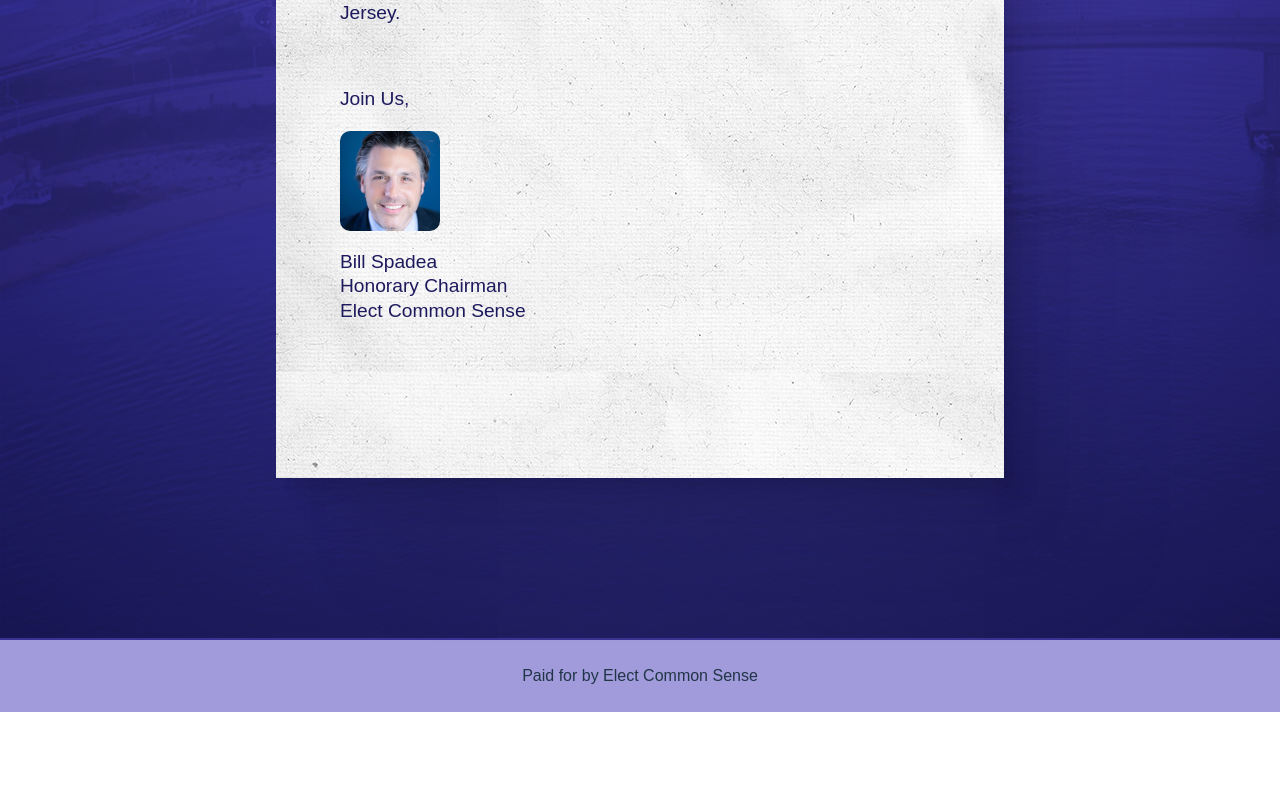
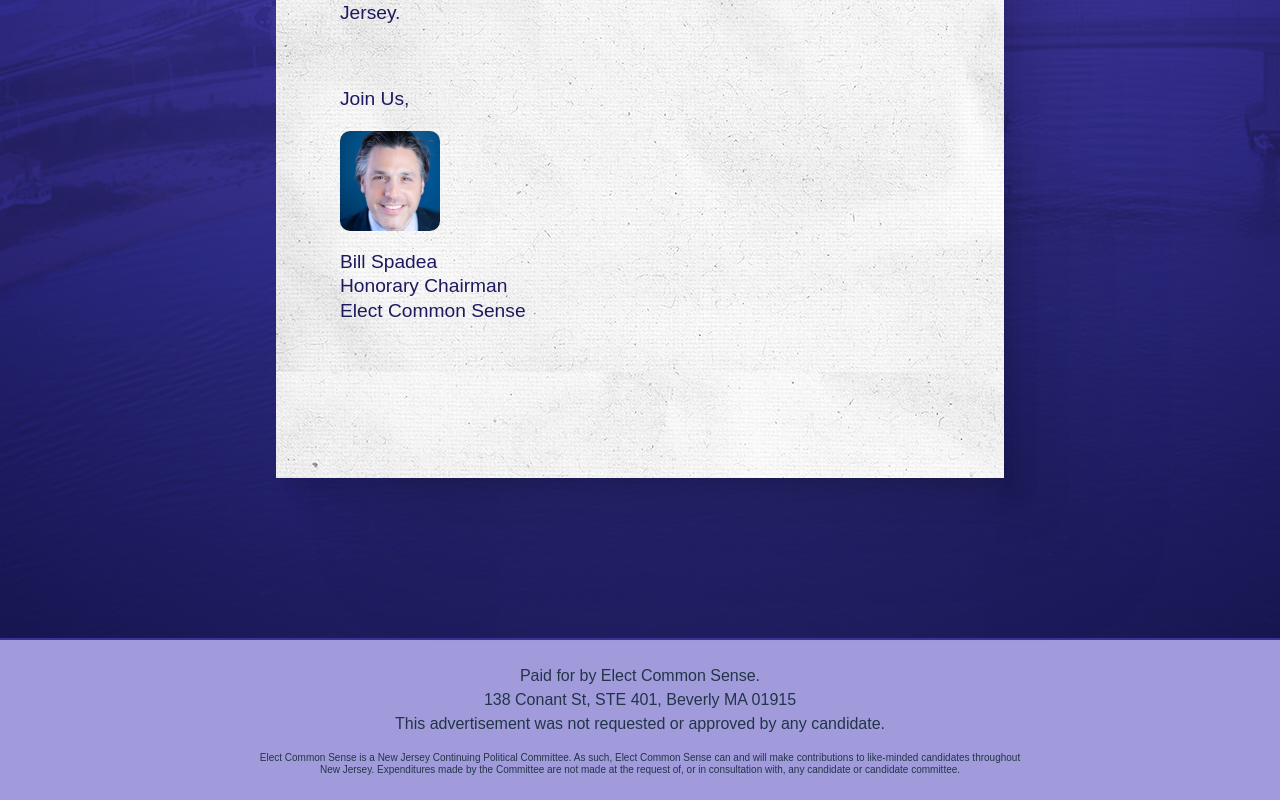
Before and after one commit to National-Public-Affairs/ecs-nj-splash-react, a React (Vite) app: page / in a window 1280 px wide. Shown: the part 920-1720 px from the top of the page. Before the commit the page ends 1632 px from the top, so only its background shows below. Built offline with nearby package versions, Linux system fonts and the light colour scheme; a web font is replaced by a local one.

Commit message:
added disclaimers

```diff
--- a/src/components/Footer/Footer.module.css
+++ b/src/components/Footer/Footer.module.css
@@ -1,5 +1,5 @@
 .wrapper {
-  padding: 3vh 0;
+  padding: 3vh 20%;
   border-top: 2px solid var(--purple-3);
   background-color: var(--purple-2);
 }
@@ -7,3 +7,16 @@
 .logo {
   width: clamp(75px, 25vmin, 170px);
 }
+
+.disclaimer {
+  margin-top: 1rem;
+  font-size: 10px;
+  line-height: 12px;
+}
+
+/* general mobile styling */
+@media only screen and (max-width: 900px) and (min-height: 300px) {
+  .wrapper {
+    padding: 3vh 10%;
+  }
+}
--- a/src/components/Footer/Footer.tsx
+++ b/src/components/Footer/Footer.tsx
@@ -3,7 +3,17 @@
 export default function Footer() {
   return (
     <div className={styles.wrapper}>
-      <div>Paid for by Elect Common Sense</div>
+      <div>
+        Paid for by Elect Common Sense.
+        <br />
+        138 Conant St, STE 401, Beverly MA 01915
+        <br />
+        This advertisement was not requested or approved by any candidate.
+      </div>
+
+      <div className={styles.disclaimer}>
+        Elect Common Sense is a New Jersey Continuing Political Committee. As such, Elect Common Sense can and will make contributions to like-minded candidates throughout New Jersey. Expenditures made by the Committee are not made at the request of, or in consultation with, any candidate or candidate committee.
+      </div>
     </div>
   );
 }
```
